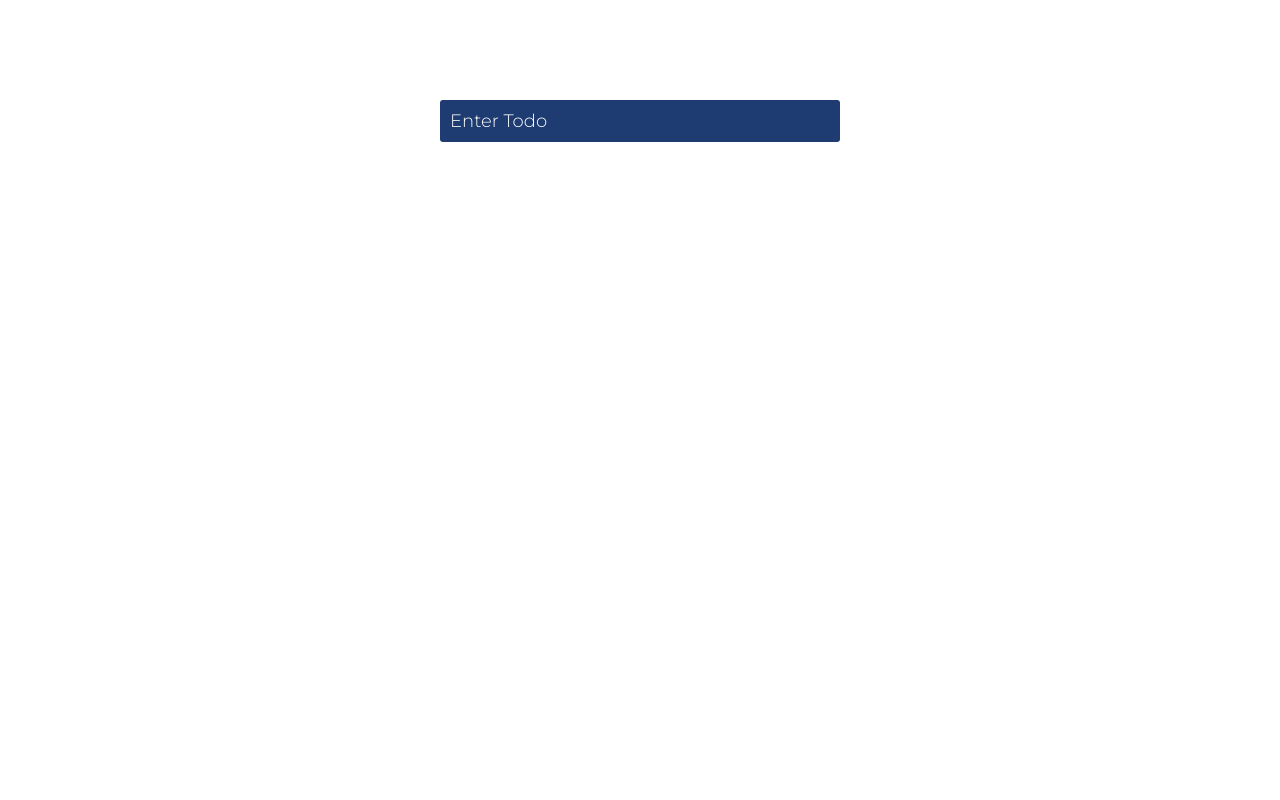
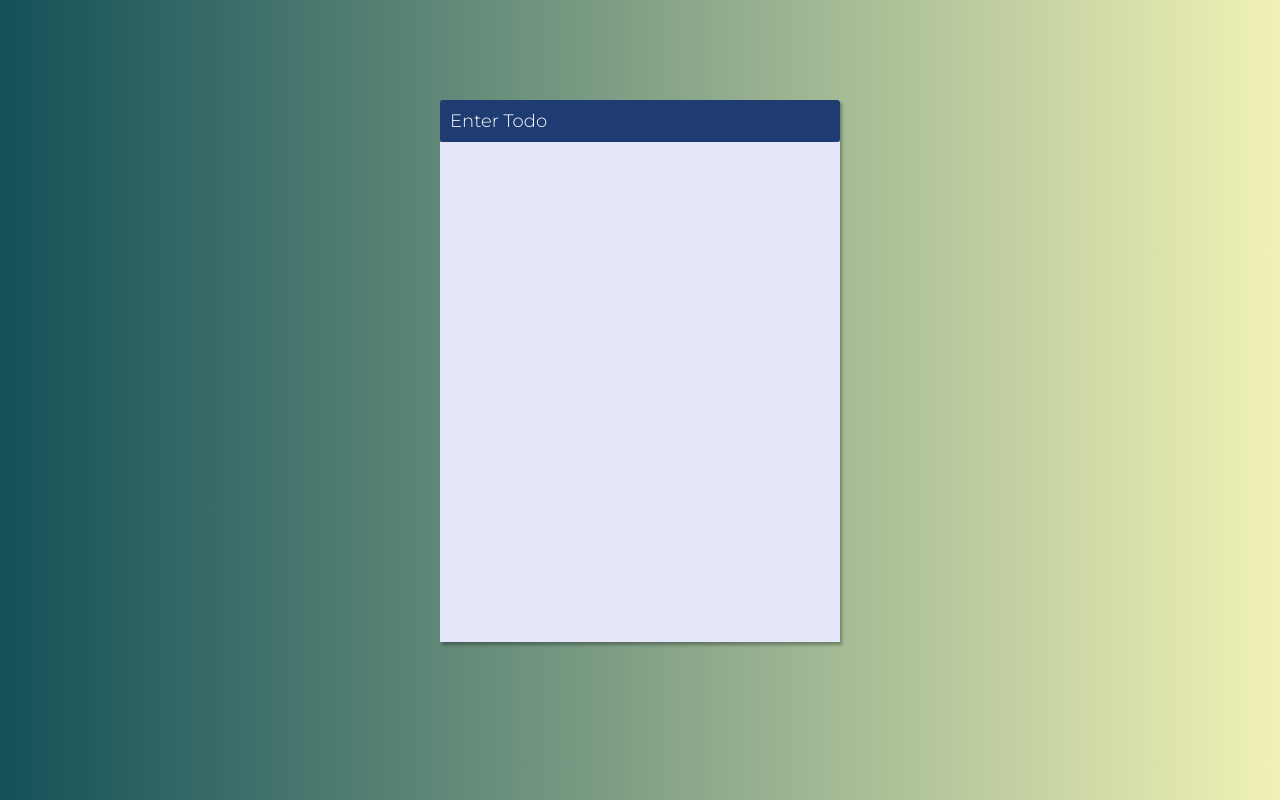
Before and after one commit to gectokot/absolutely-unique-todo, a React (Create React App) app: page / in a window 1280 px wide. Built offline with nearby package versions, Linux system fonts and the light colour scheme.

Commit message:
some shitty design

```diff
--- a/src/components/App.js
+++ b/src/components/App.js
@@ -23,6 +23,13 @@ const GlobalStyle = createGlobalStyle`
     display: flex;
     justify-content: center;
     height: 100vh;
+    background: #F1F2B5;  /* fallback for old browsers */
+background: -webkit-linear-gradient(to right, #135058, #F1F2B5);  /* Chrome 10-25, Safari 5.1-6 */
+background: linear-gradient(to right, #135058, #F1F2B5); /* W3C, IE 10+/ Edge, Firefox 16+, Chrome 26+, Opera 12+, Safari 7+ */
+
+
+
+
   }
 `;
 
--- a/src/components/List.jsx
+++ b/src/components/List.jsx
@@ -5,11 +5,18 @@ import styled from "styled-components";
 import TodoForm from "./TodoForm";
 import Todoitem from "./TodoItem";
 
+const ShadowyWrapper = styled.div`
+  box-shadow: 2px 3px 3px rgba(0,0,0, 0.3);
+`
+
 const TodoList = styled.ul`
   margin: 0;
   padding: 0;
   list-style: none;
+  min-height: 500px;
+  background-color: #e6e6fa;
 `;
+
 
 function List() {
   const [items, setItems] = useState([]);
@@ -23,6 +30,7 @@ function List() {
   useEffect(() => {
     localStorage.setItem("items", JSON.stringify(items));
   }, [items]);
+
 
   const handleSubmit = (e) => {
     const newItem = { value, id: uuidv4() };
@@ -49,14 +57,14 @@ function List() {
   ));
 
   return (
-    <div>
+    <ShadowyWrapper>
       <TodoForm
         handleSubmit={handleSubmit}
         handleChange={handleChange}
         value={value}
       />
       <TodoList>{renderedTodos}</TodoList>
-    </div>
+    </ShadowyWrapper>
   );
 }
 
--- a/src/components/TodoItem.jsx
+++ b/src/components/TodoItem.jsx
@@ -16,6 +16,7 @@ const Todo = styled.li`
 `;
 
 const DeleteButton = styled.span`
+  overflow: hidden;
   border-radius: 3px;
   padding-top: 5px;
   background-color: red;
```
Also changed, not shown: 1 other file (tests, documents, lock files or other folders).
